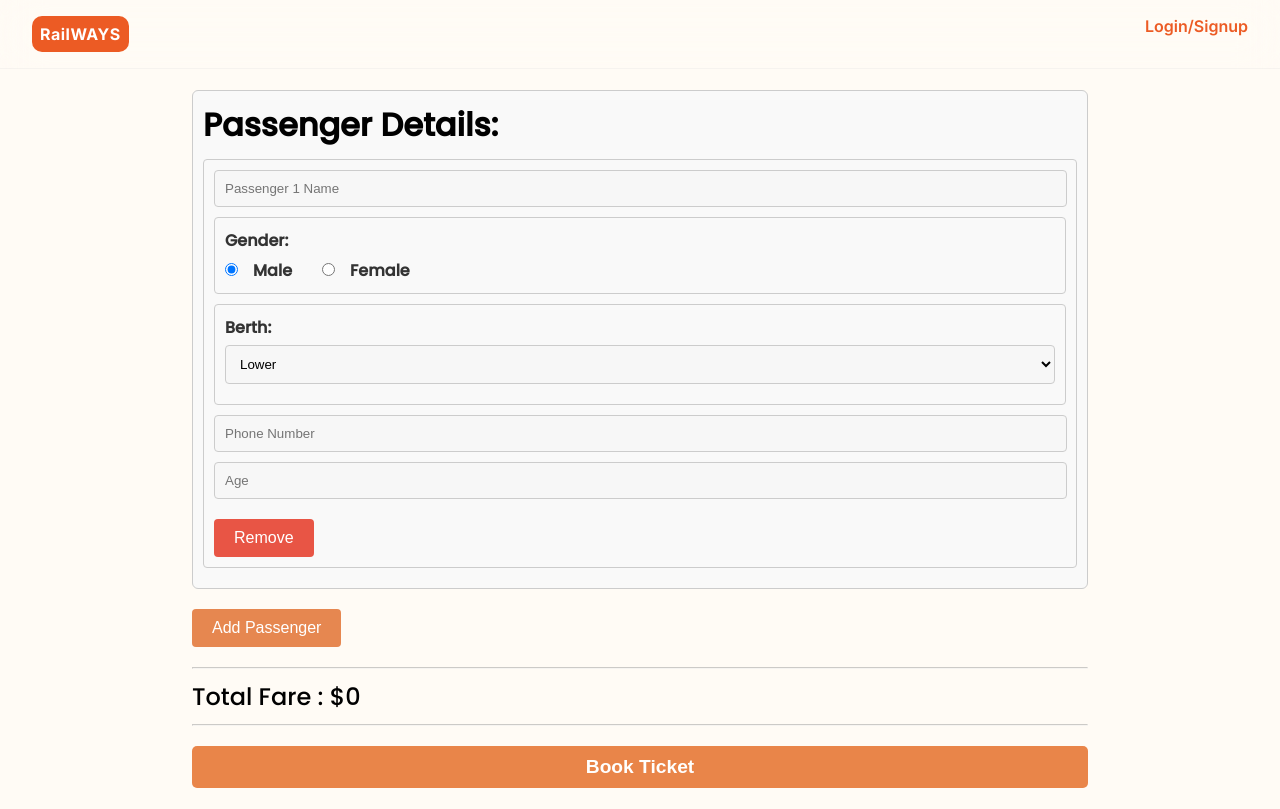
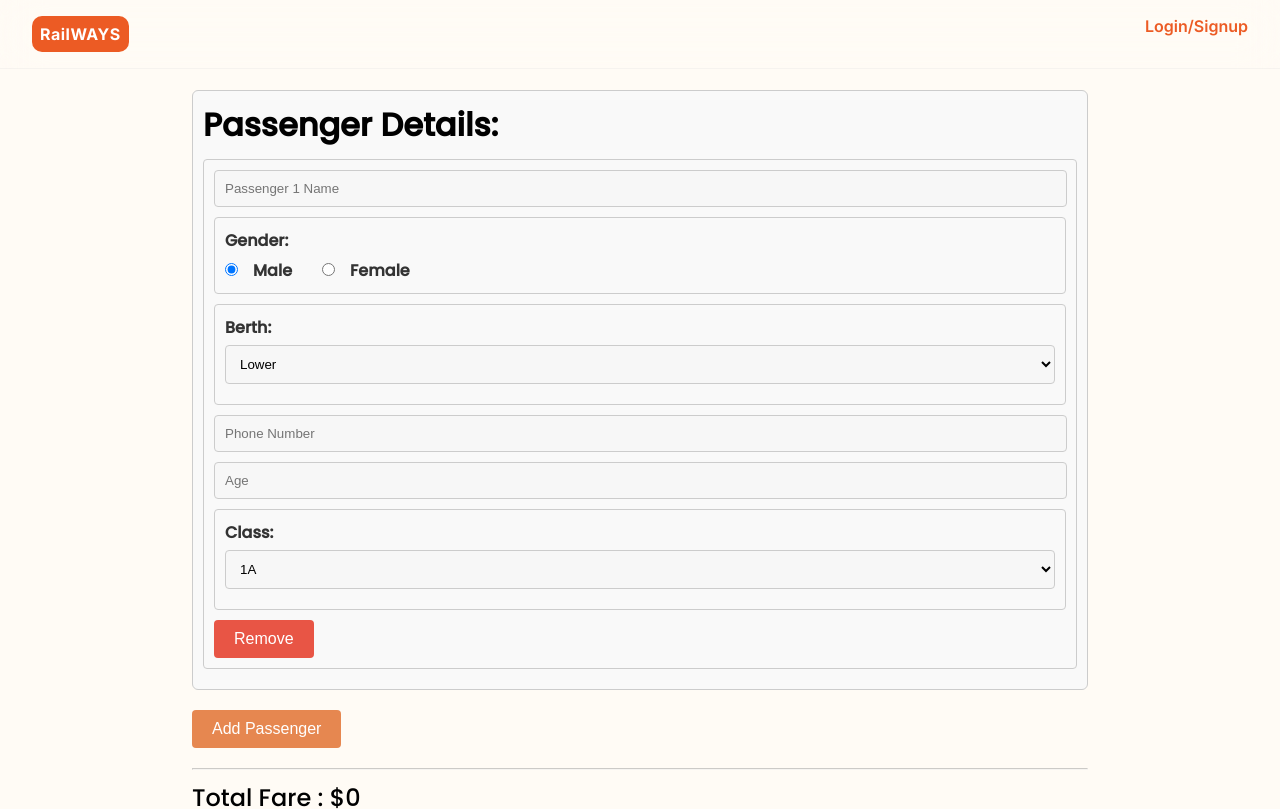
Before and after one commit to mangalamraj/RailWAYS, a Next.js app in the folder my-app/: page /booktrain/1 in a window 1280 px wide. Shown: the top 809 px of the page. Built offline with nearby package versions, Linux system fonts and the light colour scheme; no server answers; the database is empty.

Commit message:
passenger class added

```diff
--- a/my-app/src/app/api/bookings/route.ts
+++ b/my-app/src/app/api/bookings/route.ts
@@ -25,6 +25,7 @@ interface Passenger {
   passenger_name: string;
   passenger_phon: number;
   passenger_age: number;
+  passenger_class: string;
   passenger_gender: 'male' | 'female';
   passenger_berth: 'lower' | 'upper' | 'middle' | 'sidelower' | 'sideupper';
   passenger_status: string;
@@ -43,8 +44,10 @@ export const POST = async (req: NextRequest) => {
             createMany: {
               data: passengers.map((passenger:Passenger) => ({
                 passengerName: passenger.passenger_name,
+
                 passengerPhone: passenger.passenger_phon,
                 passengerAge: passenger.passenger_age,
+                passengerClass: passenger.passenger_class,
                 passengerGender: passenger.passenger_gender,
                 passengerBerth: passenger.passenger_berth,
                 passengerStatus: passenger.passenger_status,
--- a/my-app/src/app/booktrain/[train_no]/page.tsx
+++ b/my-app/src/app/booktrain/[train_no]/page.tsx
@@ -5,7 +5,7 @@ import './bookt.css';
 
 
 type Train={
-    seat_1a:number
+    seat_3a_price:number
   }
 
 
@@ -14,7 +14,7 @@ type Train={
 type Params ={
     params:{
      train_no:string,
-     seat_1a:number
+
     }
  }
 
@@ -42,11 +42,11 @@ const TrainReservationForm = ({params:{train_no}}:Params) => {
   }, [train_no]);
 
   const [passengers, setPassengers] = useState<Passenger[]>([
-    { passenger_name: '', passenger_gender: 'male', passenger_berth: 'lower', passenger_phon: 0, passenger_age: 0,passenger_status:'scheduled' },
+    { passenger_name: '', passenger_gender: 'male', passenger_berth: 'lower', passenger_phon: 0, passenger_age: 0,passenger_status:'scheduled',passenger_class: '1A' },
   ]);
 
   const addPassenger = () => {
-    setPassengers([...passengers, { passenger_name: '', passenger_gender: 'male', passenger_berth: 'lower', passenger_phon: 0, passenger_age: 0,passenger_status:'scheduled' }]);
+    setPassengers([...passengers, { passenger_name: '', passenger_gender: 'male', passenger_berth: 'lower', passenger_phon: 0, passenger_age: 0,passenger_status:'scheduled',passenger_class:'1A' }]);
   };
 
   const removePassenger = (index: number) => {
@@ -56,8 +56,8 @@ const TrainReservationForm = ({params:{train_no}}:Params) => {
   };
 
   const calculateTotalFare = (): number => {
-    if (userData && typeof userData.seat_1a === 'number') {
-        const baseFare = userData.seat_1a;
+    if (userData && typeof userData.seat_3a_price === 'number') {
+        const baseFare = userData.seat_3a_price;
         return baseFare * passengers.length;
       }
       // Handle the case where seat_1a is not available or not a number
@@ -188,6 +188,19 @@ const TrainReservationForm = ({params:{train_no}}:Params) => {
               value={passenger.passenger_age === 0 ? '' : passenger.passenger_age}
               onChange={(e) => handlePassengerChange(e, index, 'passenger_age')}
             />
+            <div>
+              <label>Class:</label>
+              <select
+                value={passenger.passenger_class}
+                onChange={(e) => handlePassengerChange(e, index, 'passenger_class')}
+              >
+                <option value="1A">1A</option>
+                <option value="2A">2A</option>
+                <option value="3A">3A</option>
+                <option value="Sleeper">Sleeper</option>
+                <option value="SecondClass">Second Class</option>
+              </select>
+            </div>
             <button className="rm_btn" onClick={() => removePassenger(index)}>Remove</button>
           </div>
         ))}
@@ -210,7 +223,8 @@ interface Passenger {
 
   passenger_gender: 'male' | 'female';
   passenger_berth: 'lower' | 'upper' | 'middle' | 'sidelower' | 'sideupper';
-  passenger_status: string;
+  passenger_status: string,
+  passenger_class:string,
 }
 
 export default TrainReservationForm;
```
Also changed, not shown: 2 other files (tests, documents, lock files or other folders).
